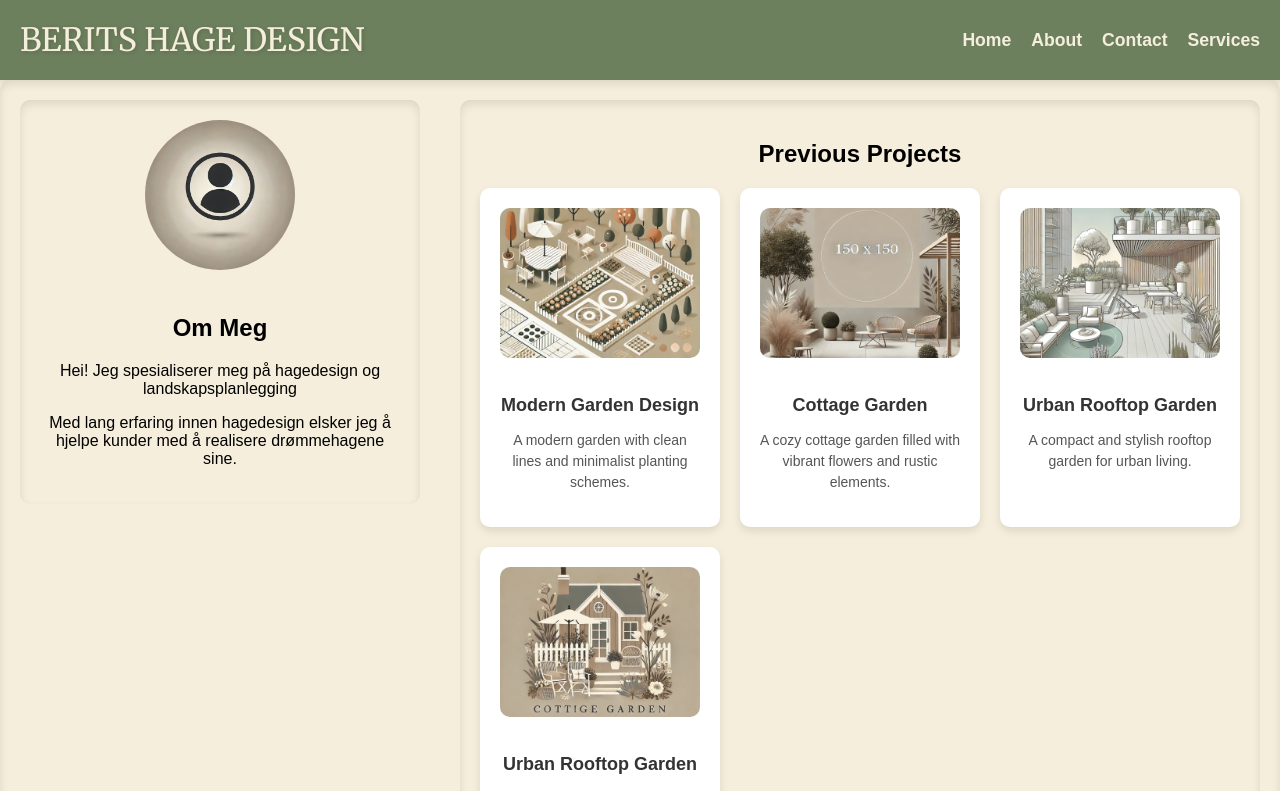
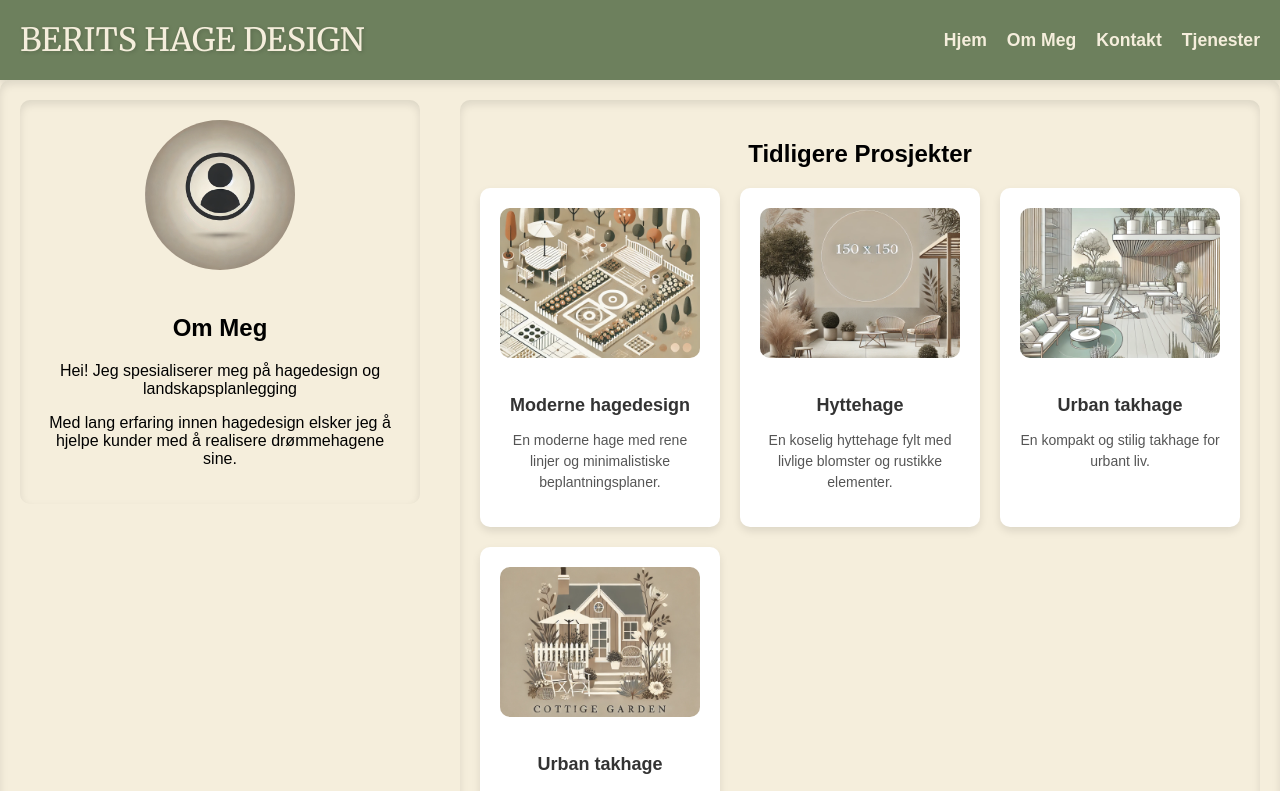
Before and after one commit to Voidwaker/hage-desing1, a React (Create React App) app: page /about in a window 1280 px wide. Shown: the top 791 px of the page. Built offline with nearby package versions, Linux system fonts and the light colour scheme.

Commit message:
translation
translated all the texxt to norwegian

```diff
--- a/src/App.jsx
+++ b/src/App.jsx
@@ -9,9 +9,9 @@ import './App.css';
 
 function App() {
   const services = [
-    'Garden Planning',
-    'Landscape Design',
-    'Planting'
+    'Hage Planlegging',
+    'Hage Design',
+    'Hage Tegning',
   ];
 
   return (
@@ -21,7 +21,7 @@ function App() {
         <Routes>
           <Route path="/" element={
             <>
-              <p>Welcome to Berit's Garden Design</p>
+              <p>Velkommen til Berit's Hage Design</p>
               <Services services={services} />
             </>
           } />
--- a/src/components/contact.jsx
+++ b/src/components/contact.jsx
@@ -15,7 +15,7 @@ const Contact = () => {
         <section>
             <h2 className='contact-form-h2'>Contact Us</h2>
             <form className="card contact-form" onSubmit={handleSubmit}>
-                <label htmlFor="name">Name</label>
+                <label htmlFor="name">Navn</label>
                 <input
                     className="input-field"
                     type="text"
@@ -33,7 +33,7 @@ const Contact = () => {
                     value={email}
                     onChange={(e) => setEmail(e.target.value)}
                 />
-                <label htmlFor="message">Message</label>
+                <label htmlFor="message">Melding</label>
                 <textarea
                     className="input-field textarea"
                     id="message"
--- a/src/components/header.jsx
+++ b/src/components/header.jsx
@@ -8,10 +8,10 @@ const Header = () => {
             <div className='logo'>Berits Hage Design</div>
             <nav>
                 <ul>
-                    <li><Link to="/">Home</Link></li>
-                    <li><Link to="/about">About</Link></li>
-                    <li><Link to="/contact">Contact</Link></li>
-                    <li><Link to="/services">Services</Link></li>
+                    <li><Link to="/">Hjem</Link></li>
+                    <li><Link to="/about">Om Meg</Link></li>
+                    <li><Link to="/contact">Kontakt</Link></li>
+                    <li><Link to="/services">Tjenester</Link></li>
                 </ul>
             </nav>
         </header>
--- a/src/components/projects.jsx
+++ b/src/components/projects.jsx
@@ -8,30 +8,30 @@ import garden4 from './images/garden4.webp';
 const Projects = () => {
   const projectList = [
     {
-      title: 'Modern Garden Design',
-      description: 'A modern garden with clean lines and minimalist planting schemes.',
+      title: 'Moderne hagedesign',
+      description: 'En moderne hage med rene linjer og minimalistiske beplantningsplaner.',
       image: Garden1
     },
     {
-      title: 'Cottage Garden',
-      description: 'A cozy cottage garden filled with vibrant flowers and rustic elements.',
+      title: 'Hyttehage',
+      description: 'En koselig hyttehage fylt med livlige blomster og rustikke elementer.',
       image: Garden2
     },
     {
-      title: 'Urban Rooftop Garden',
-      description: 'A compact and stylish rooftop garden for urban living.',
+      title: 'Urban takhage',
+      description: 'En kompakt og stilig takhage for urbant liv.',
       image: garden3
     },
     {
-        title: 'Urban Rooftop Garden',
-        description: 'A compact and stylish rooftop garden for urban living.',
-        image: garden4
-      }
+      title: 'Urban takhage',
+      description: 'En kompakt og stilig takhage for urbant liv.',
+      image: garden4
+    }
   ];
 
   return (
     <section className="projects-container">
-      <h2>Previous Projects</h2>
+      <h2>Tidligere Prosjekter</h2>
       <div className="projects-grid">
         {projectList.map((project, index) => (
           <div className="project-card" key={index}>
--- a/src/components/services.jsx
+++ b/src/components/services.jsx
@@ -3,7 +3,7 @@ import react from 'react';
 const Services = (props) => {
     return (
         <section>
-            <h2>Our Services</h2>
+            <h2>Tjenester</h2>
             <ul>
                 {props.services.map((service, index) => (
                     <li key={index}>{service}</li>
```
